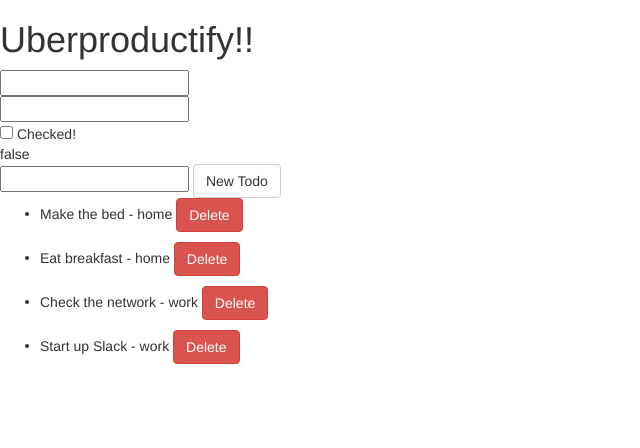
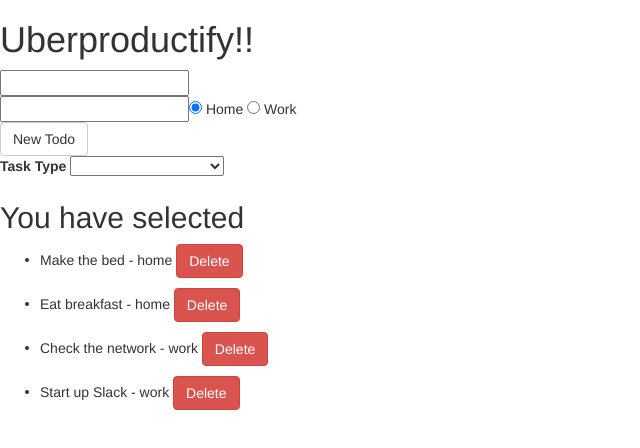
Before and after one commit to chase-ramsey/angular-to-do, a website: page index.html in a window 1280 px wide. Shown: the whole page, without its empty margins (0-640 px from the left). Drawn offline with nearby package versions, Linux system fonts and the light colour scheme.

Commit message:
Added select element filter functionality

```diff
--- a/app/controllers/todo.js
+++ b/app/controllers/todo.js
@@ -6,6 +6,7 @@ app.controller("TodoCtrl", function($scope) {
 	$scope.testCheck = false;
 
 	$scope.newTodo = "";
+	$scope.taskType = "home";
 
 	$scope.tasks = [
 		{
@@ -27,13 +28,15 @@ app.controller("TodoCtrl", function($scope) {
 	];
 
 	$scope.addTodo = () => {
-		$scope.tasks.push({name: $scope.newTodo, type: "home"});
+		$scope.tasks.push({name: $scope.newTodo, type: $scope.taskType});
 		$scope.newTodo = "";
 	}
 
 	$scope.removeTodo = (task) => {
 		const taskIndex = $scope.tasks.indexOf(task);
-		$scope.tasks.splice(taskIndex, 1);
+		if (taskIndex >= 0) {
+			$scope.tasks.splice(taskIndex, 1);
+		}
 	}
 
 });
--- a/index.html
+++ b/index.html
@@ -16,18 +16,32 @@
 			<input type="text" ng-model="textIN">
 			<div>{{textIN}}</div>
 
-			<input type="text" ng-model="anotherTextIN">
+			<!-- <input type="text" ng-model="anotherTextIN">
 			<div>{{anotherTextIN}}</div>
 			<input type="checkbox" ng-model="testCheck"> Checked!
-			<div>{{testCheck}}</div>
+			<div>{{testCheck}}</div> -->
 
 			<form ng-submit="addTodo()">
-				<input type="text" ng-model="newTodo">
+				<div class="input-group">
+					<input type="text" ng-model="newTodo">
+					<input type="radio" name="taskType" ng-model="taskType" value="home"> Home
+					<input type="radio" name="taskType" ng-model="taskType" value="work"> Work
+				</div>
 				<button type="submit" class="btn btn-default">New Todo</button>
 			</form>
 
 			<div>
-				<ul ng-repeat="eachItem in tasks | filter: textIN | filter: anotherTextIN">
+				<label for="type">Task Type</label>
+				<select id="type" ng-model="selectedTodo" ng-options="item.name group by item.type for item in tasks">
+				</select>
+			</div>
+
+			<div>
+				<h2>You have selected {{selectedTodo.name}}</h2>
+			</div>
+
+			<div>
+				<ul ng-repeat="eachItem in tasks | filter: textIN | filter: selectedTodo">
 					<li>{{eachItem.name}} - {{eachItem.type}} <button class="btn btn-danger" ng-click="removeTodo(eachItem)">Delete</button></li>
 				</ul>
 			</div>
```
